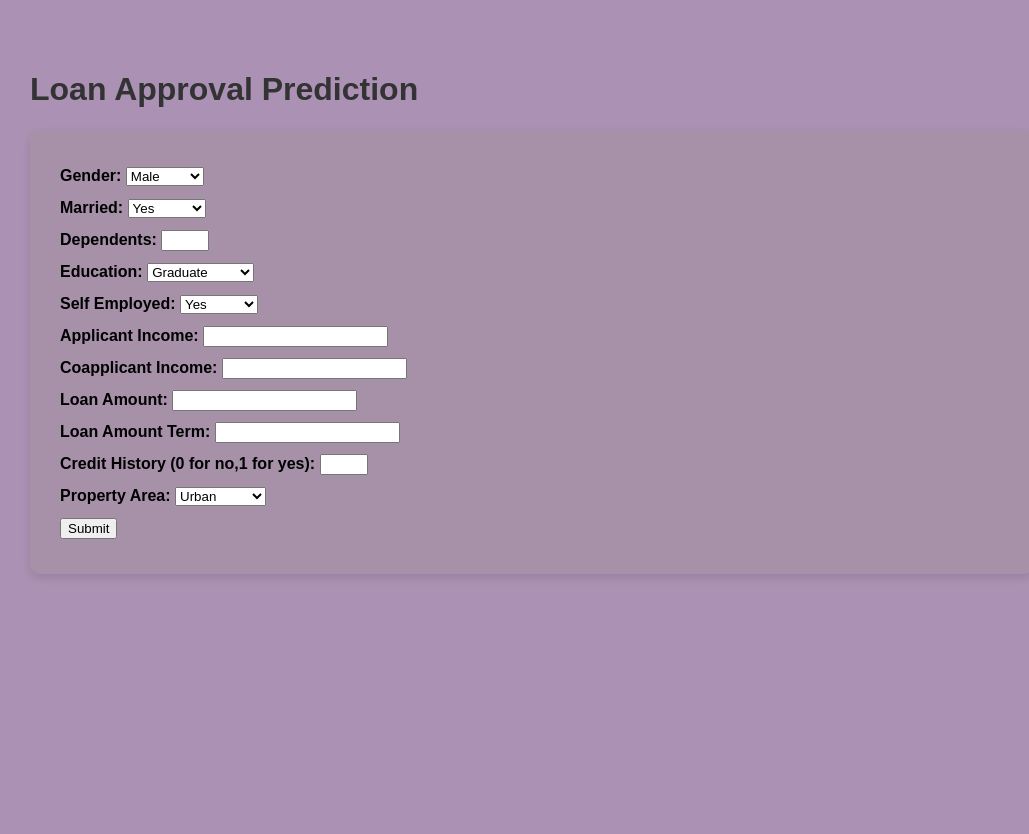
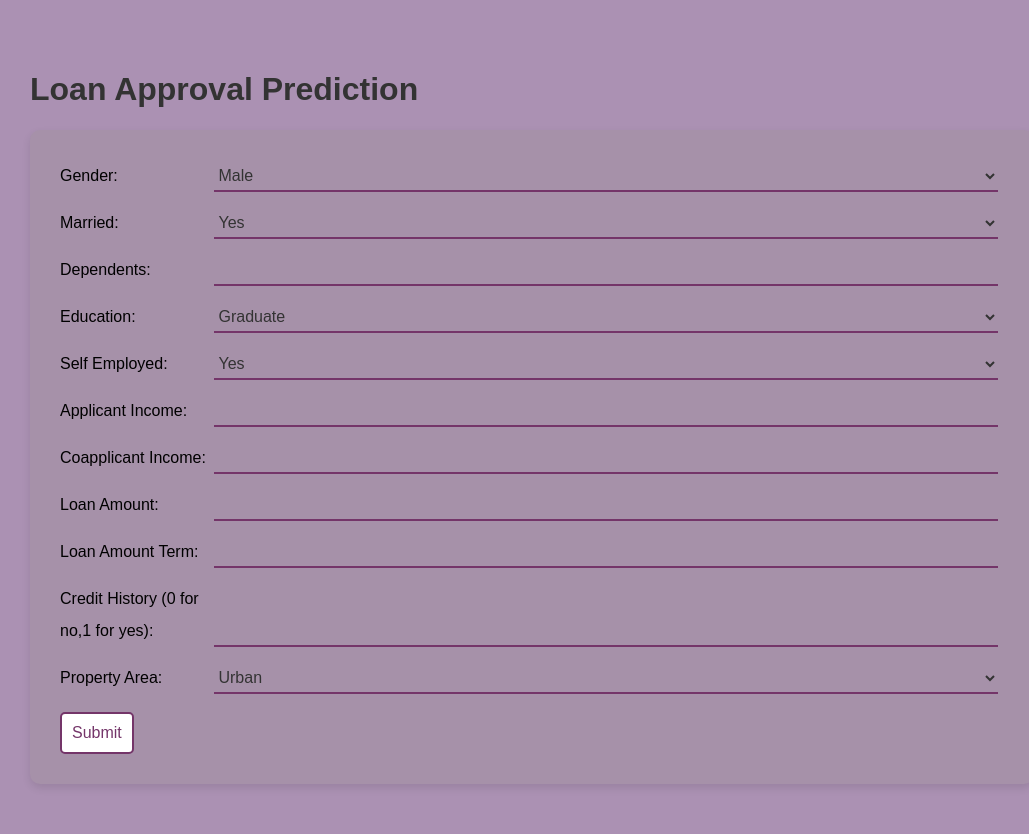
Before and after one commit to KashishPJadhav/Loan-Eligibility, a Flask app: page / in a window 1280 px wide. Shown: the whole page, without its empty margins (20-1049 px from the left). Before the commit the page ends 576 px from the top, so only its background shows below. Run offline with Flask 3, Linux system fonts and the light colour scheme.

Commit message:
Update style.css

```diff
--- a/Static/style.css
+++ b/Static/style.css
@@ -1,22 +1,25 @@
+/* General Body Styling */
 body {
     font-family: Arial, sans-serif;
     margin: 20px;
     padding: 20px;
     background-color: #ab91b3;
 }
-.H{
-    background-color:#743569;
+
+.H {
+    background-color: #743569;
     color: white;
     padding: 20px;
-    font-size:30px;
+    font-size: 30px;
     border-radius: 5px;
-    width: 70%; /* Take full width of the container */
+    width: 70%;
+}
 
-}
 .container {
     display: flex;
     height: 100vh;
 }
+
 .left-panel {
     flex: 2;
     background-color: white;
@@ -26,8 +29,9 @@ body {
     align-items: center;
     padding: 20px;
 }
+
 .right-panel {
-    background-color:#743569;
+    background-color: #743569;
     color: white;
     flex: 1;
     display: flex;
@@ -37,53 +41,134 @@ body {
     text-align: center;
     padding: 20px;
 }
+
 .right-panel img {
-    width:90%;
-    height:50%;
+    width: 90%;
+    height: 50%;
     max-width: 220px;
     margin-bottom: 20px;
 }
-.left-panel h1 {
-    font-size: 24px;
+.form-container {
+    width: 70%; /* Adjust as necessary */
+    max-width: 800px; /* Limit maximum width */
+    min-width: 300px; /* Ensure readability on smaller screens */
+    margin: 0 auto;
+    padding: 20px;
+    background-color: #dbc1dc; /* Match the theme */
+    border-radius: 10px;
+    box-shadow: 0 4px 8px rgba(0, 0, 0, 0.1);
+    display: flex;
+    flex-direction: column;
+    align-items: center;
+}
+
+.form-header {
+    text-align: center;
+    font-size: 1.5em;
+    margin-bottom: 20px;
+    color: #4c004c;
+}
+
+.form-field {
+    width: 100%;
+    max-width: 500px; /* Ensures form fields don't become too large */
+    margin-bottom: 15px;
+}
+
+.form-field label {
+    display: block;
+    margin-bottom: 5px;
+    font-size: 1em;
+    color: #4c004c;
+}
+
+.form-field input, .form-field select {
+    width: 100%;
+    padding: 10px;
+    font-size: 1em;
+    border: 1px solid #ccc;
+    border-radius: 5px;
+}
+
+.submit-button {
+    width: 50%; /* Proportional button size */
+    max-width: 200px;
+    padding: 10px;
+    font-size: 1em;
+    color: white;
+    background-color: #4c004c;
+    border: none;
+    border-radius: 5px;
+    cursor: pointer;
+    text-align: center;
+}
+
+.submit-button:hover {
+    background-color: #702070;
+}
+
+@media (max-width: 768px) {
+    .form-container {
+        width: 90%;
+    }
+
+    .submit-button {
+        width: 80%;
+    }
+}
+
+form label {
+    display: inline-block;
+    width: 150px; /* Adjust width to align labels */
+    text-align: left;
     margin-bottom: 10px;
 }
-.left-panel p {
-    font-size: 16px;
-    line-height: 1.5;
-}
-.form-container {
-    width: 100%; /* Ensure it takes full width of its container */
-    max-width: 600px; /* Increase the maximum width */
-    margin: 0 auto; /* Center the form */
-}
-
 form {
     margin-top: 20px;
     background-color: #a691a9;
-    height:60%;
-    line-height:2;
-    padding: 30px; /* Increase padding for more space */
-    width: 80%; /* Take full width of the container */
-    border-radius: 10px; /* Add some rounding for better appearance */
-    box-shadow: 0 4px 8px rgba(0, 0, 0, 0.1); /* Add a slight shadow for depth */
+    height: 60%;
+    line-height: 2;
+    padding: 30px;
+    width: 80%;
+    border-radius: 10px;
+    box-shadow: 0 4px 8px rgba(0, 0, 0, 0.1);
 }
-
-label {
-    font-weight: bold;
-}
-
 h1, h2 {
     color: #333;
 }
 
-#button {
-  padding: 10px;
-  border: 1px solid rgb(160, 167, 61);
-  background-color:#6b9ab4;
-  border-radius: 5px;
-  font: inherit;
+/* Styling for Input Fields */
+form input[type="number"], form select {
+    display: inline-block;
+    width: calc(100% - 160px); /* Ensure alignment with labels */
+    margin-bottom: 15px;
+    border: none;
+    border-bottom: 2px solid #743569;
+    background-color: transparent;
+    outline: none;
+    padding: 5px 0;
+    font-size: 16px;
+    color: #333;
+}
+
+/* Align input lines with their fields */
+form input[type="number"]:focus, form select:focus {
+    border-bottom: 2px solid #45a049;
+}
+/* Styling for Buttons */
+button {
+    padding: 10px;
+    border: 2px solid #743569; /* Purple border */
+    background-color: white; /* White background */
+    color: #743569;
+    border-radius: 5px;
+    font-size: 16px;
+    cursor: pointer;
+    transition: background-color 0.3s ease, color 0.3s ease;
+    margin-top: 3px; /* Add space between the button and form */
 }
 
 button:hover {
-    background-color: #45a049;
+    background-color: #743569; /* Purple background on hover */
+    color: white; /* White text on hover */
 }
```
